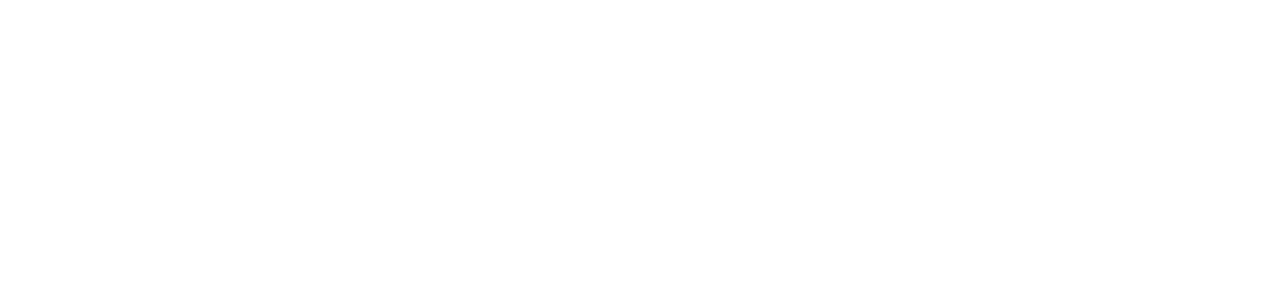
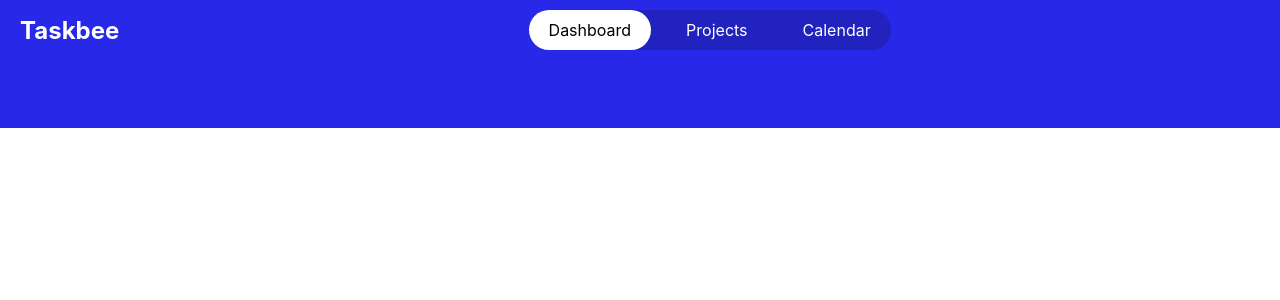
Before and after one commit to wdh70743/ASD-G7, a React (Create React App) app: page /Projects in a window 1280 px wide. Before the commit this address had no page. Shown: the top 300 px of the page. Built offline with nearby package versions, Linux system fonts and the light colour scheme; a web font is replaced by a local one.

Commit message:
Added Projects Page and a basic component

```diff
--- /dev/null
+++ b/src/components/ShareToggle.css
@@ -0,0 +1,8 @@
+
+.shareToggle-section {
+    background-color: #2828e8;
+    padding-top: 5%;
+    padding-bottom: 5%;
+    padding-left: 400px;
+    padding-right: 400px;
+}
--- /dev/null
+++ b/src/components/ShareToggle.jsx
@@ -0,0 +1,11 @@
+import React from 'react';
+import './ShareToggle.css';
+
+const ShareToggle = () => {
+  return (
+    <section className="shareToggle-section">
+    </section>
+  );
+};
+
+export default ShareToggle;
--- /dev/null
+++ b/src/pages/ProjectsPage.jsx
@@ -0,0 +1,17 @@
+import React from 'react';
+import NavBar from '../components/NavBar';
+import ShareToggleSection from '../components/ShareToggle';
+
+const ProjectsPage = () => {
+  return (
+    <>
+        <NavBar />
+        <ShareToggleSection />
+    </>
+
+
+
+  );
+};
+
+export default ProjectsPage;
--- a/src/routes.js
+++ b/src/routes.js
@@ -1,5 +1,6 @@
 import LoginPage from './pages/LoginPage';
 import DashboardPage from './pages/DashboardPage';
+import ProjectsPage from './pages/ProjectsPage';
 
 const routes = [
   {
@@ -10,6 +11,10 @@ const routes = [
     path: '/Dashboard',
     element: <DashboardPage />
   },
+  {
+    path: '/Projects',
+    element : <ProjectsPage />
+  }
 ];
 
 export default routes;
```
Also changed, not shown: src/components/NavBar.jsx (line endings or trailing spaces), 1 other file (tests, documents, lock files or other folders).
